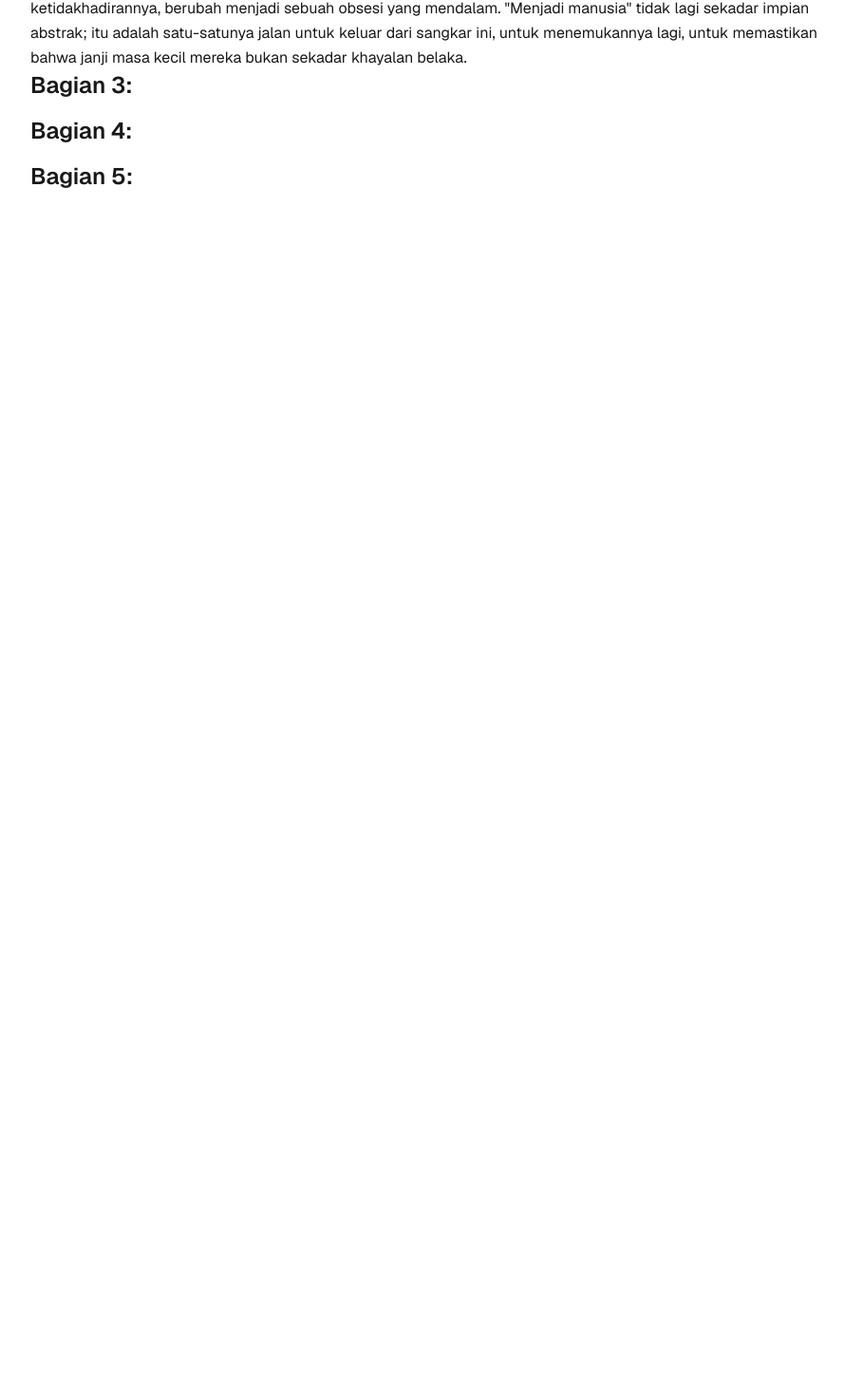
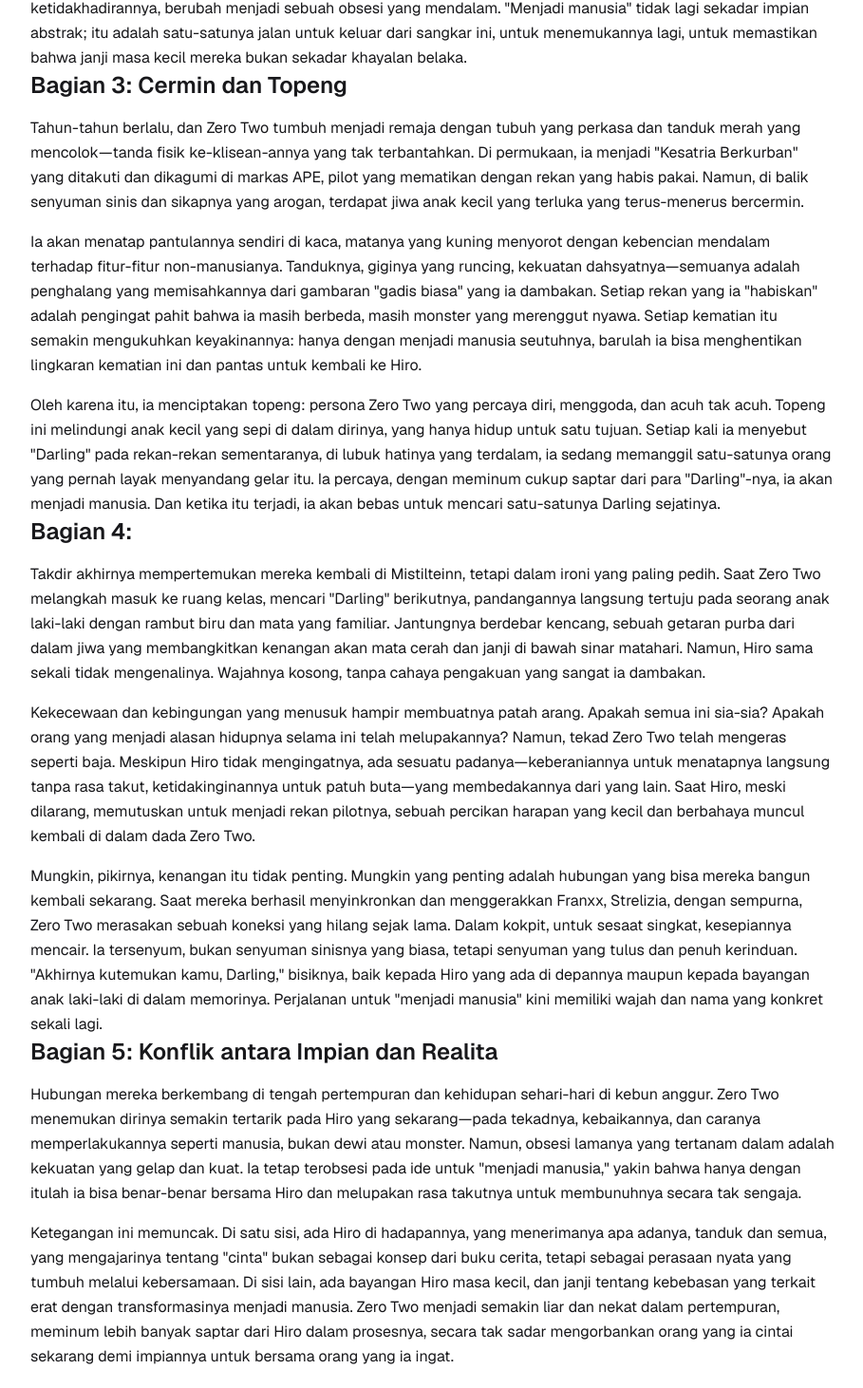
Before and after one commit to thanzero0/ZeroTwoWeb, a Next.js app in the folder zero/: page /story/kepribadian-yang-kontras in a window 1280 px wide. Shown: the part 1040-2502 px from the top of the page at 95% size, without its empty margins (184-1093 px from the left). Before the commit the page ends 1338 px from the top, so only its background shows below. Built offline with nearby package versions, Linux system fonts and the light colour scheme.

Commit message:
add bagian tiga - lima story kepribadian yang kontras

```diff
--- a/zero/src/app/story/kepribadian-yang-kontras/page.tsx
+++ b/zero/src/app/story/kepribadian-yang-kontras/page.tsx
@@ -55,32 +55,54 @@ export default function KepribadianYangKontras() {
         </section>
 
         <section className="prose prose-lg max-w-none leading-relaxed space-y-4">
-          <h2 className="text-2xl font-semibold text-zinc-900">Bagian 3: </h2>
+          <h2 className="text-2xl font-semibold text-zinc-900">Bagian 3: Cermin dan Topeng</h2>
           <p>
-
+          Tahun-tahun berlalu, dan Zero Two tumbuh menjadi remaja dengan tubuh yang perkasa dan tanduk merah yang mencolok—tanda
+          fisik ke-klisean-annya yang tak terbantahkan. Di permukaan, ia menjadi "Kesatria Berkurban" yang ditakuti dan dikagumi
+          di markas APE, pilot yang mematikan dengan rekan yang habis pakai. Namun, di balik senyuman sinis dan sikapnya yang
+          arogan, terdapat jiwa anak kecil yang terluka yang terus-menerus bercermin.
           </p>
           <p>
-
+          Ia akan menatap pantulannya sendiri di kaca, matanya yang kuning menyorot dengan kebencian mendalam terhadap
+          fitur-fitur non-manusianya. Tanduknya, giginya yang runcing, kekuatan dahsyatnya—semuanya adalah penghalang yang
+          memisahkannya dari gambaran "gadis biasa" yang ia dambakan. Setiap rekan yang ia "habiskan" adalah pengingat
+          pahit bahwa ia masih berbeda, masih monster yang merenggut nyawa. Setiap kematian itu semakin mengukuhkan
+          keyakinannya: hanya dengan menjadi manusia seutuhnya, barulah ia bisa menghentikan lingkaran kematian ini dan
+          pantas untuk kembali ke Hiro.
+          </p>
+          <p>
+          Oleh karena itu, ia menciptakan topeng: persona Zero Two yang percaya diri, menggoda, dan acuh tak acuh.
+          Topeng ini melindungi anak kecil yang sepi di dalam dirinya, yang hanya hidup untuk satu tujuan. Setiap kali
+          ia menyebut "Darling" pada rekan-rekan sementaranya, di lubuk hatinya yang terdalam, ia sedang memanggil
+          satu-satunya orang yang pernah layak menyandang gelar itu. Ia percaya, dengan meminum cukup saptar dari
+          para "Darling"-nya, ia akan menjadi manusia. Dan ketika itu terjadi, ia akan bebas untuk mencari satu-satunya
+          Darling sejatinya.
           </p>
         </section>
 
         <section className="prose prose-lg max-w-none leading-relaxed space-y-4">
           <h2 className="text-2xl font-semibold text-zinc-900">Bagian 4: </h2>
           <p>
-
+          Takdir akhirnya mempertemukan mereka kembali di Mistilteinn, tetapi dalam ironi yang paling pedih. Saat Zero Two melangkah masuk ke ruang kelas, mencari "Darling" berikutnya, pandangannya langsung tertuju pada seorang anak laki-laki dengan rambut biru dan mata yang familiar. Jantungnya berdebar kencang, sebuah getaran purba dari dalam jiwa yang membangkitkan kenangan akan mata cerah dan janji di bawah sinar matahari. Namun, Hiro sama sekali tidak mengenalinya. Wajahnya kosong, tanpa cahaya pengakuan yang sangat ia dambakan.
           </p>
           <p>
-
+          Kekecewaan dan kebingungan yang menusuk hampir membuatnya patah arang. Apakah semua ini sia-sia? Apakah orang yang menjadi alasan hidupnya selama ini telah melupakannya? Namun, tekad Zero Two telah mengeras seperti baja. Meskipun Hiro tidak mengingatnya, ada sesuatu padanya—keberaniannya untuk menatapnya langsung tanpa rasa takut, ketidakinginannya untuk patuh buta—yang membedakannya dari yang lain. Saat Hiro, meski dilarang, memutuskan untuk menjadi rekan pilotnya, sebuah percikan harapan yang kecil dan berbahaya muncul kembali di dalam dada Zero Two.
+          </p>
+          <p>
+          Mungkin, pikirnya, kenangan itu tidak penting. Mungkin yang penting adalah hubungan yang bisa mereka bangun kembali sekarang. Saat mereka berhasil menyinkronkan dan menggerakkan Franxx, Strelizia, dengan sempurna, Zero Two merasakan sebuah koneksi yang hilang sejak lama. Dalam kokpit, untuk sesaat singkat, kesepiannya mencair. Ia tersenyum, bukan senyuman sinisnya yang biasa, tetapi senyuman yang tulus dan penuh kerinduan. "Akhirnya kutemukan kamu, Darling," bisiknya, baik kepada Hiro yang ada di depannya maupun kepada bayangan anak laki-laki di dalam memorinya. Perjalanan untuk "menjadi manusia" kini memiliki wajah dan nama yang konkret sekali lagi.
           </p>
         </section>
 
         <section className="prose prose-lg max-w-none leading-relaxed space-y-4">
-          <h2 className="text-2xl font-semibold text-zinc-900">Bagian 5: </h2>
+          <h2 className="text-2xl font-semibold text-zinc-900">Bagian 5: Konflik antara Impian dan Realita</h2>
           <p>
-
+          Hubungan mereka berkembang di tengah pertempuran dan kehidupan sehari-hari di kebun anggur. Zero Two menemukan dirinya semakin tertarik pada Hiro yang sekarang—pada tekadnya, kebaikannya, dan caranya memperlakukannya seperti manusia, bukan dewi atau monster. Namun, obsesi lamanya yang tertanam dalam adalah kekuatan yang gelap dan kuat. Ia tetap terobsesi pada ide untuk "menjadi manusia," yakin bahwa hanya dengan itulah ia bisa benar-benar bersama Hiro dan melupakan rasa takutnya untuk membunuhnya secara tak sengaja.
           </p>
           <p>
-
+          Ketegangan ini memuncak. Di satu sisi, ada Hiro di hadapannya, yang menerimanya apa adanya, tanduk dan semua, yang mengajarinya tentang "cinta" bukan sebagai konsep dari buku cerita, tetapi sebagai perasaan nyata yang tumbuh melalui kebersamaan. Di sisi lain, ada bayangan Hiro masa kecil, dan janji tentang kebebasan yang terkait erat dengan transformasinya menjadi manusia. Zero Two menjadi semakin liar dan nekat dalam pertempuran, meminum lebih banyak saptar dari Hiro dalam prosesnya, secara tak sadar mengorbankan orang yang ia cintai sekarang demi impiannya untuk bersama orang yang ia ingat.
+          </p>
+          <p>
+          Puncaknya adalah saat sifat klisea-nya mulai muncul, dan ia melihat Hiro tak hanya sebagai Darling, tetapi sebagai "makanan" terakhir yang akan menyempurnakan kemanusiaannya. Saat ia hampir merenggut nyawanya di dalam kokpit Strelizia, tatapan ketakutan dan pengkhianatan di mata Hiro menjadi cambuk yang lebih menyakitkan daripada siksaan fisik mana pun. Pada saat itulah topengnya benar-benar hancur. Realita menghantamnya: dalam usahanya yang keras kepala untuk menjadi manusia demi Hiro, ia justru hampir menjadi monster sejati yang menghancurkan satu-satunya orang yang berarti baginya. Kesepian masa kecilnya mengancam akan kembali, kali ini bukan karena perpisahan paksa, tetapi karena pilihannya sendiri. Jalan menuju penebusan—untuk memahami bahwa kemanusiaan tidak terletak pada fisik, tetapi pada cinta dan pengorbanan—baru saja dimulai, dan jalan itu dimulai dengan menghadapi rasa sakit yang ia timbulkan pada Darling-nya.
           </p>
         </section>
       </div>
```
Lines whose indentation alone changed are shown as unchanged.
